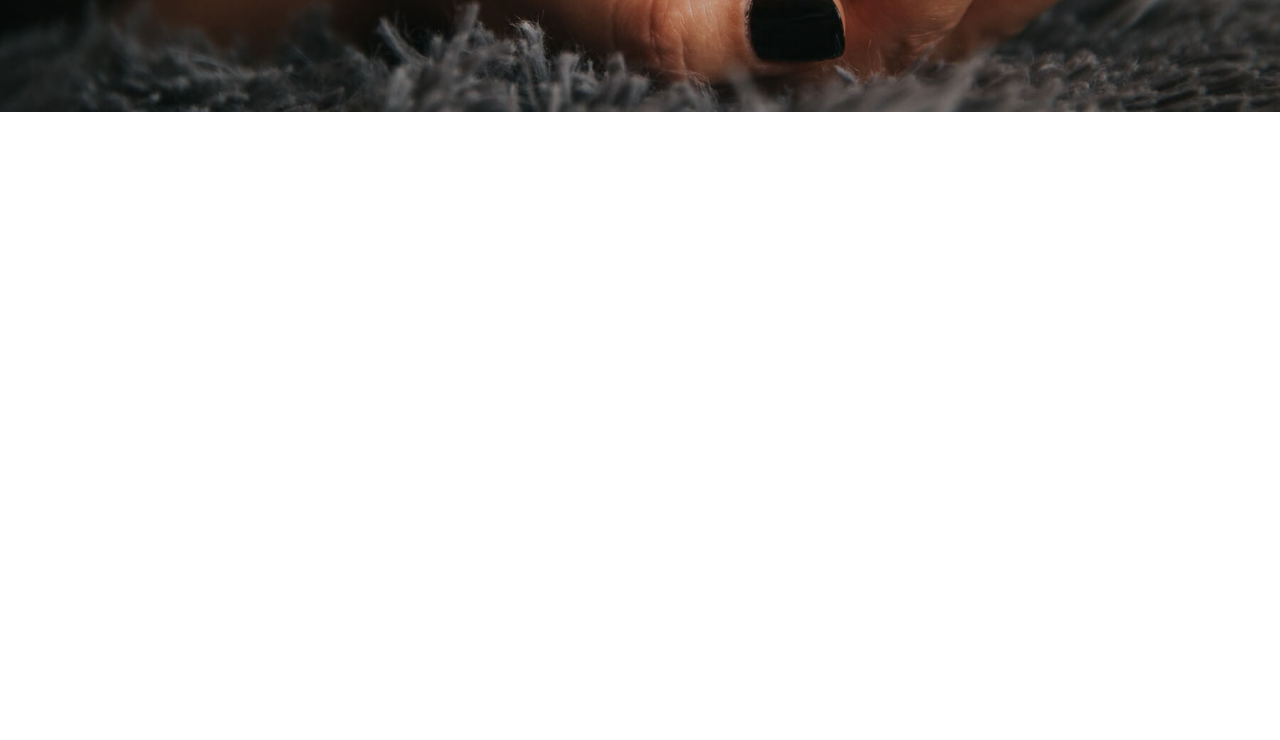
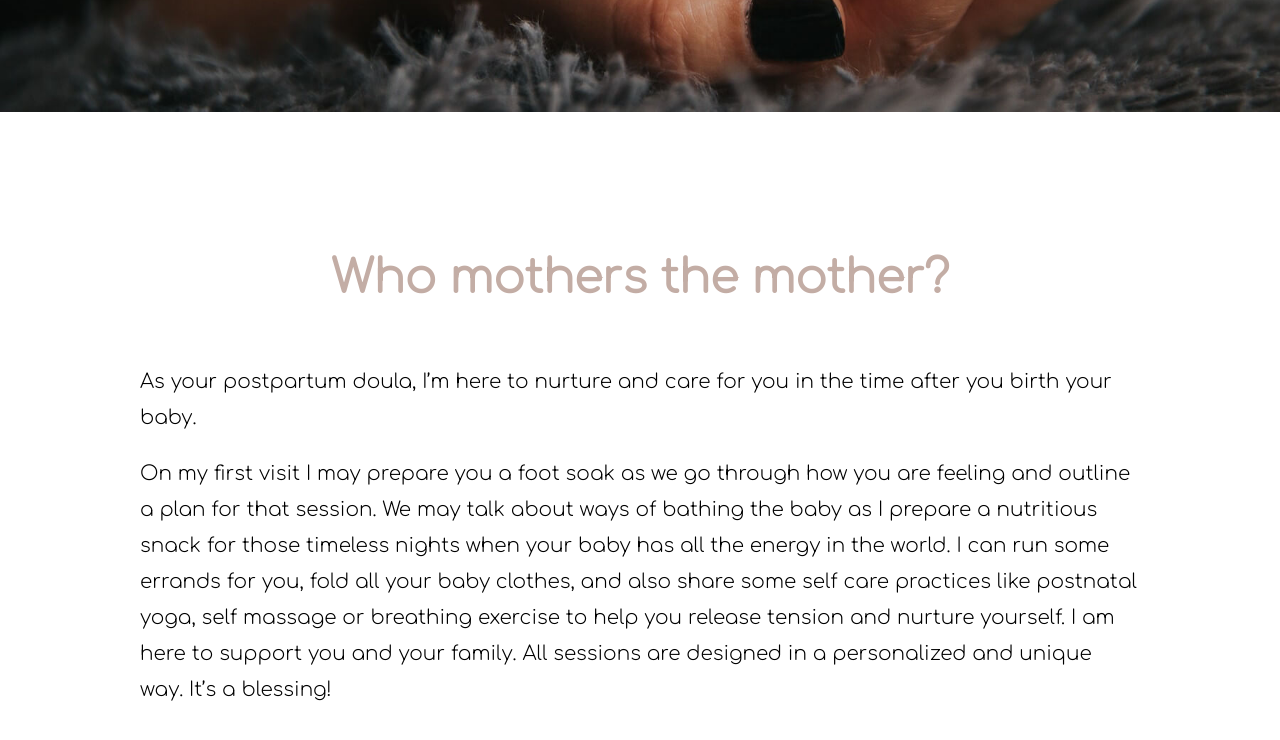
Before and after one commit to oliveira-victor/mami_moon, a website: page index.html in a window 1280 px wide. Shown: the part 656-1396 px from the top of the page. Drawn offline with nearby package versions, Linux system fonts and the light colour scheme; files that its build step writes are made by us from their sources; files whose address does not match are found by name.

Commit message:
adding welcome section txt and aos lib

```diff
--- a/index.html
+++ b/index.html
@@ -10,6 +10,7 @@
     <link rel="preconnect" href="https://fonts.gstatic.com" crossorigin>
     <link href="https://fonts.googleapis.com/css2?family=Comfortaa:wght@300&display=swap" rel="stylesheet">
     <link rel="stylesheet" href="dist/css/main.css">
+    <link rel="stylesheet" href="https://unpkg.com/aos@next/dist/aos.css" />
 </head>
 
 <body>
@@ -28,7 +29,7 @@
                 </a>
                 <ul class="header__nav__menu">
                     <li class="hover-underline-animation">
-                        <a href="#info">What is a doula?</a>
+                        <a href="#welcome">What is a doula?</a>
                     </li>
                     <li class="hover-underline-animation">
                         <a href="#">Services</a>
@@ -52,11 +53,11 @@
                         </div>
                     </li>
                 </a>
-                <a href="#info">
+                <a href="#welcome">
                     <li>
                         <div><img src="./dist/images/moon1.svg" alt=""></div>
                         <div>
-                            Intro
+                            Info
                         </div>
                     </li>
                 </a>
@@ -90,13 +91,34 @@
             <section id="home" class="hero">
                 <div class="hero__text">
                     <img src="./dist/images/logo-mamimoon.svg" alt="Mami Moon Logo">
-                    <p>Here goes a beautiful intro text that makes moms cry.</p>
+                    Here goes a beautiful intro text that makes moms cry.
                     <button>Contact me</button>
                 </div>
             </section>
-            <section id="info" class="services"></section>
+            <section id="welcome" class="welcome wrapper">
+                <h2 data-aos="fade-up" class="title">
+                    Who mothers the mother?
+                </h2>
+                <p data-aos="fade-up" data-aos-delay="70" data-aos-duration="1000">
+                    As your postpartum doula, I’m here to nurture and care for you in the time after you birth your
+                    baby.
+                </p>
+                <p data-aos="fade-up" data-aos-delay="100" data-aos-duration="1000">
+                    On my first visit I may prepare you a foot soak as we go through how you are feeling and outline a
+                    plan for that session. We may talk about ways of bathing the baby as I prepare a nutritious snack
+                    for those timeless nights when your baby has all the energy in the world. I can run some errands for
+                    you, fold all your baby clothes, and also share some self care practices like postnatal yoga, self
+                    massage or breathing exercise to help you release tension and nurture yourself. I am here to support
+                    you and your family. All sessions are designed in a personalized and unique way. It’s a blessing!
+                </p>
+            </section>
+            <div class="empty-space"></div>
         </main>
     </div>
+    <script src="https://unpkg.com/aos@next/dist/aos.js"></script>
+    <script>
+        AOS.init();
+    </script>
     <script src="./dist/js/main.js"></script>
 </body>
 
--- a/src/styles/_header.scss
+++ b/src/styles/_header.scss
@@ -1,6 +1,7 @@
 @use 'variables';
 
 .header {
+    z-index: 2;
     width: 100%;
     display: flex;
     align-items: center;
@@ -103,6 +104,7 @@
     }
 
     .mobile-nav {
+        z-index: 2;
         height: 90px;
         width: 100%;
         bottom: 0;
--- /dev/null
+++ b/src/styles/_welcome.scss
@@ -0,0 +1,7 @@
+.welcome {
+    padding-top: 140px;
+
+    @media screen and (max-width: 767px) {
+        padding-top: 50px;
+    }
+}
--- a/src/styles/main.scss
+++ b/src/styles/main.scss
@@ -1,5 +1,7 @@
+@use 'variables';
 @use 'header';
 @use 'hero';
+@use 'welcome';
 @use 'services';
 
 * {
@@ -16,10 +18,25 @@ html {
 body {
     font-size: 20px;
     font-family: 'Comfortaa', cursive;
+
+    @media screen and (max-width: 767px) {
+        font-size: 16px;
+    }
 }
 
 a {
     text-decoration: none;
+}
+
+p {
+    max-width: 1000px;
+    line-height: 1.8;
+    margin: 0 auto;
+    padding:10px 0;
+
+    @media screen and (max-width: 767px) {
+        width: 90%;
+    }
 }
 
 .container {
@@ -27,3 +44,20 @@ a {
     width: 100%;
     margin: 0 auto;
 }
+
+.wrapper {
+    max-width: 1200px;
+    width: 100%;
+    margin: 0 auto;
+}
+
+.title {
+    font-size: 46px;
+    text-align: center;
+    padding-bottom: 50px;
+    color: variables.$mainColor;
+}
+
+.empty-space {
+    height: 110px;
+}
```
